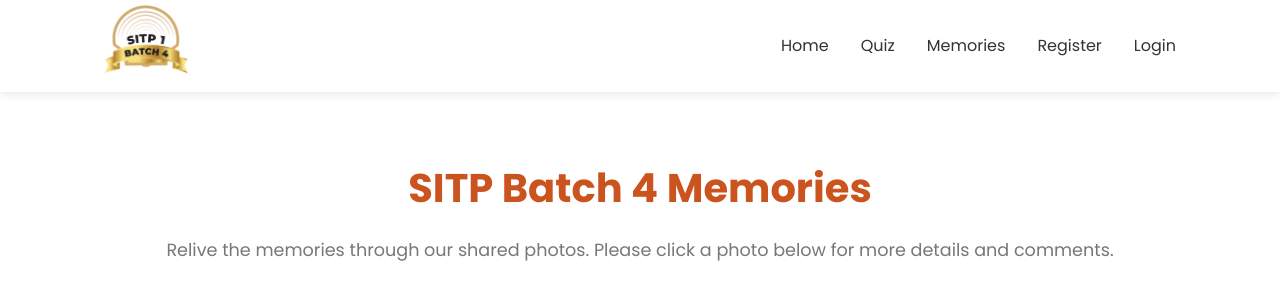
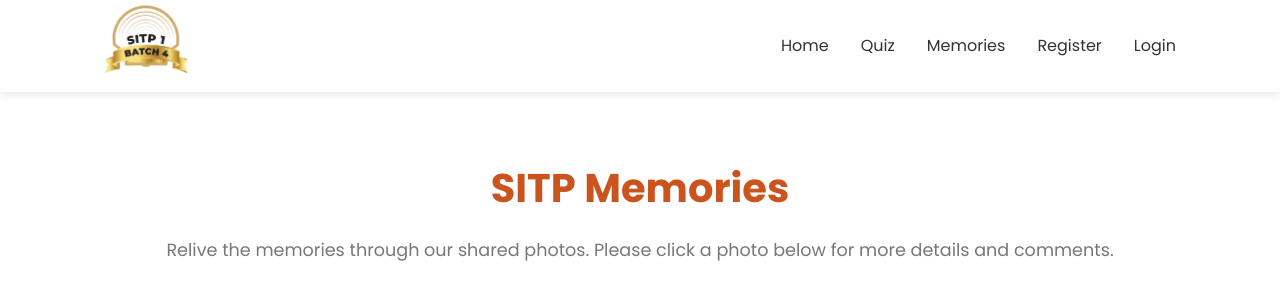
Before and after one commit to dreyyfuss/reunion, a Django app: page /gallery/ in a window 1280 px wide. Shown: the top 289 px of the page. Run offline with Django 5.2, Linux system fonts and the light colour scheme; data that the repository does not hold is empty.

Commit message:
Minor corrections

```diff
--- a/gallery/templates/gallery/gallery.html
+++ b/gallery/templates/gallery/gallery.html
@@ -1,12 +1,12 @@
 {% extends 'base.html' %}
 {% load static %}
 
-{% block title %}SITP Batch 4 Memories{% endblock %}
+{% block title %}SITP Memories{% endblock %}
 
 {% block content %}
 <section class="gallery-section">
     <div class="gallery-header">
-        <h2 class="gallery-title">SITP Batch 4 Memories</h2>
+        <h2 class="gallery-title">SITP Memories</h2>
         <p class="gallery-subtitle">Relive the memories through our shared photos. Please click a photo below for more details and comments.</p>
         {% if user.is_authenticated %}
             <a href="{% url 'upload_photo' %}" class="upload-btn">Share a Memory</a>
--- a/quiz/templates/quiz/quiz.html
+++ b/quiz/templates/quiz/quiz.html
@@ -18,7 +18,7 @@
         <div id="start-screen" class="start-screen">
             <h2>SITP Batch 4 Reunion Quiz</h2>
             <div class="instructions">
-                <p>Test your knowledge of our SITP Batch 4 memories!</p>
+                <p>Test your knowledge of our SITP memories!</p>
                 <ul>
                     <li>You'll have <strong>10 seconds</strong> to answer each question</li>
                     <li>There are <strong>16</strong> questions in total</li>
--- a/registration/templates/registration/register.html
+++ b/registration/templates/registration/register.html
@@ -84,7 +84,7 @@
 
             <hr style="margin: 2rem 0;">
             <h3>GIFTS</h3>
-            <p>Please enter up to 4 URLs for gifts you would like to receive. Please note that value of gifts should not exceed £20, $30, CAD 40, AUD 40, ₦60k in the respective currency</p>
+            <p>Please enter up to 4 URLs for gifts you would like to receive. Please note that value of gifts should not exceed £20, $30, CAD 40, AUD 40, ₦50k in the respective currency</p>
 
             <div class="form-group">
                 <label for="gift1">Gift 1 (website link)</label>
--- a/templates/home.html
+++ b/templates/home.html
@@ -43,7 +43,7 @@
         <div class="quiz-cta-container">
             <h2>Test Your SITP Knowledge!</h2>
             <p>
-                How well do you remember our SITP Batch 4 days? Take our fun quiz to test your knowledge
+                How well do you remember our SITP days? Take our fun quiz to test your knowledge
                 and relive the memories. Challenge yourself and see if you can get all the answers right!
             </p>
             <a href="{% url 'quiz' %}" class="quiz-cta-btn">Take the Quiz Now</a>
```
